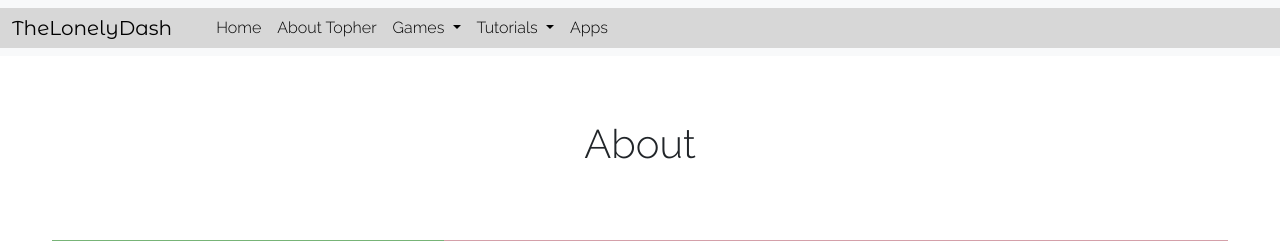
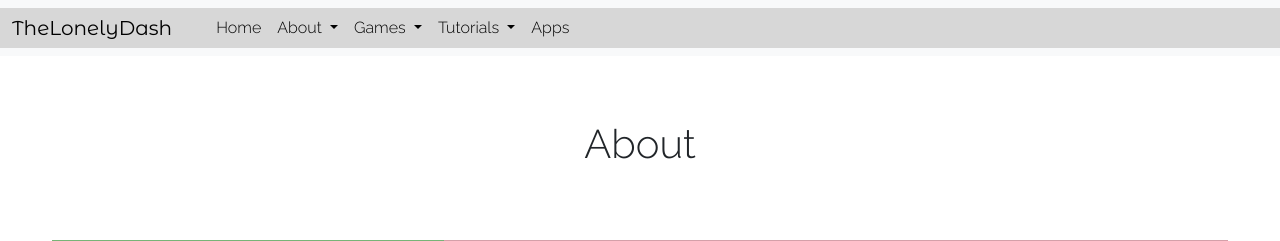
Before and after one commit to TheLonelyDash/TheLonelyWebsite, a Flask app: page /about in a window 1280 px wide. Shown: the top 241 px of the page. Run offline with Flask 3, Linux system fonts and the light colour scheme.

Commit message:
Added About Dropdown

```diff
--- a/templates/base.html
+++ b/templates/base.html
@@ -37,8 +37,15 @@
                     <li class="nav-item">
                         <a class="nav-link active" aria-current="page" href="{{ url_for('home') }}">Home</a>
                     </li>
-                    <li class="nav-item">
-                        <a class="nav-link" href="{{ url_for('about') }}">About Topher</a>
+                    <li class="nav-item dropdown">
+                        <a class="nav-link dropdown-toggle" href="#" role="button" data-bs-toggle="dropdown" aria-expanded="false">
+                        About
+                        </a>
+                        <ul class="dropdown-menu">
+                        <li><a class="dropdown-item" href="{{ url_for('wordle') }}">TheLonelyDash</a></li>
+                        <li><a class="dropdown-item" href="{{ url_for('javaleetcode') }}">Topher</a></li>
+                        <li><a class="dropdown-item" href="{{ url_for('javascriptleetcode') }}">No Idea</a></li>
+                        </ul>
                     </li>
                     <li class="nav-item dropdown">
                         <a class="nav-link dropdown-toggle" href="#" role="button" data-bs-toggle="dropdown" aria-expanded="false">
```
